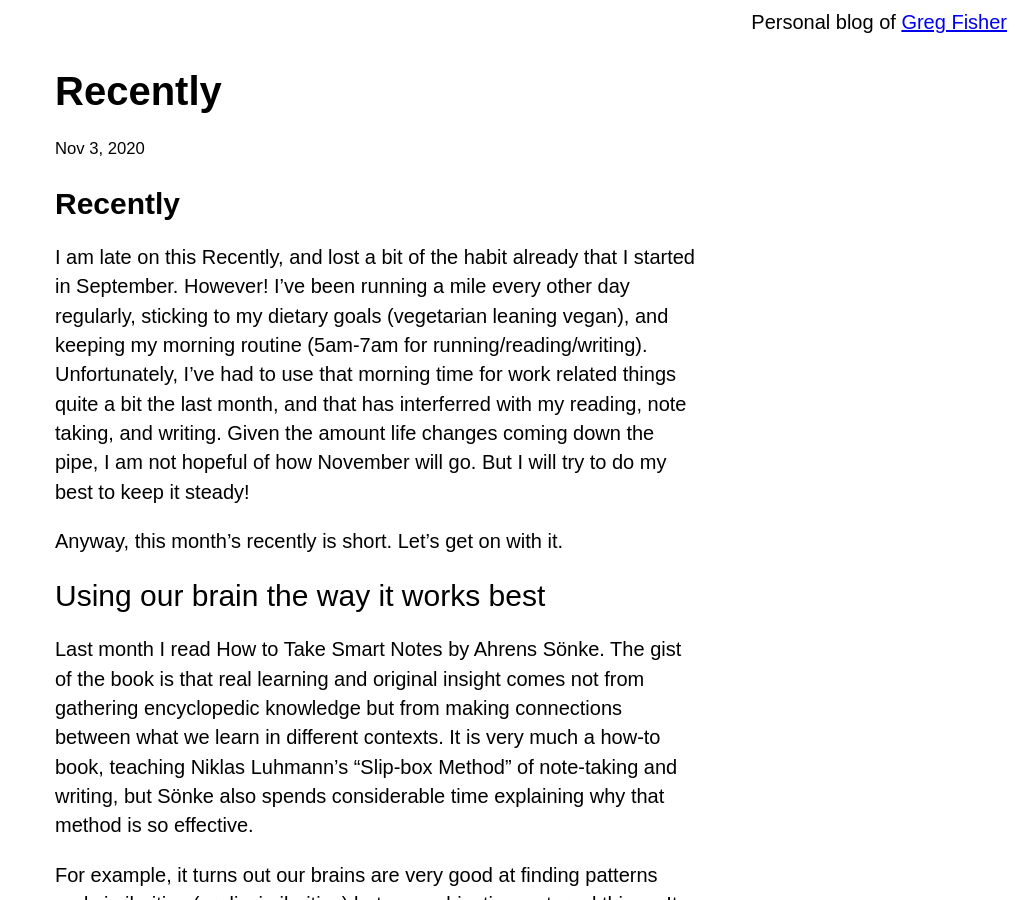
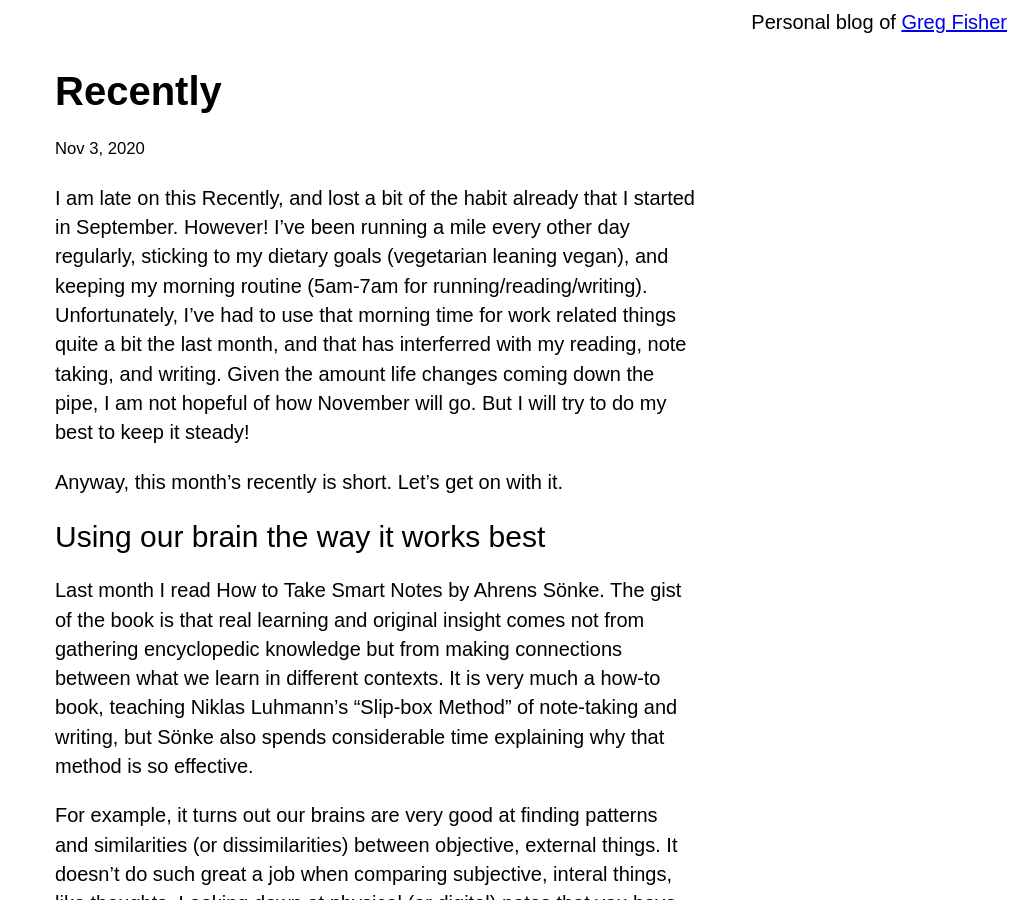
Before and after one commit to gnfisher/gnfisher, a Jekyll site: the page built from _posts/2020-11-03-recently.markdown, in a window 1280 px wide and 900 px high. Shown: the whole window, without its empty margins (265-1280 px from the left). Built offline with Jekyll 4.4.1, drawn with Linux system fonts in a browser that asks for light colours.

Commit message:
fix double title

```diff
--- a/_posts/2020-11-03-recently.markdown
+++ b/_posts/2020-11-03-recently.markdown
@@ -4,8 +4,6 @@ title:  "Recently"
 date:   2020-11-03 00:56:14 -0400
 categories: recently
 ---
-
-# Recently
 
 I am late on this Recently, and lost a bit of the habit already that I started
 in September. However! I've been running a mile every other day regularly,
```
